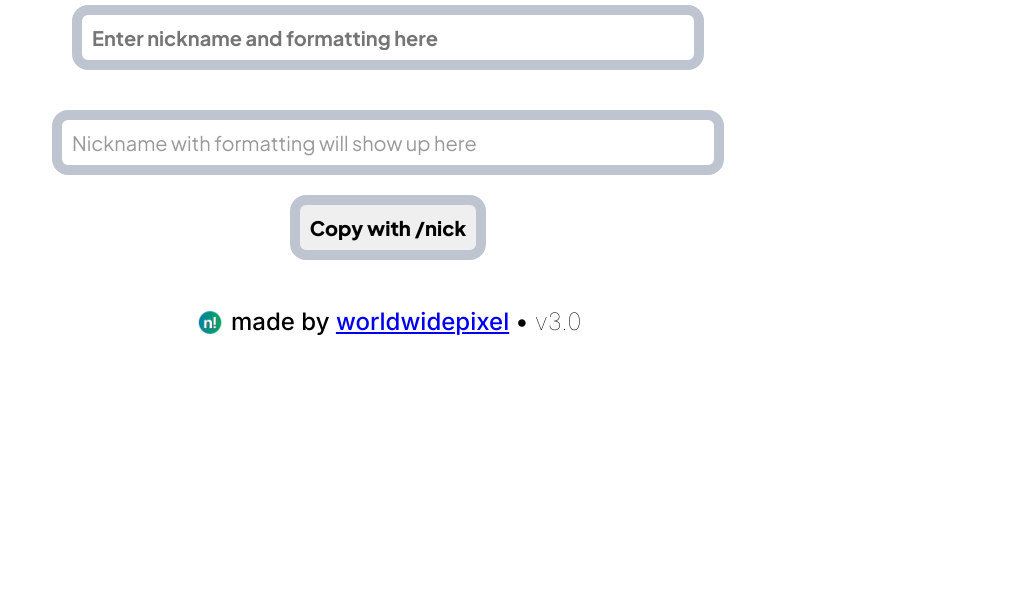
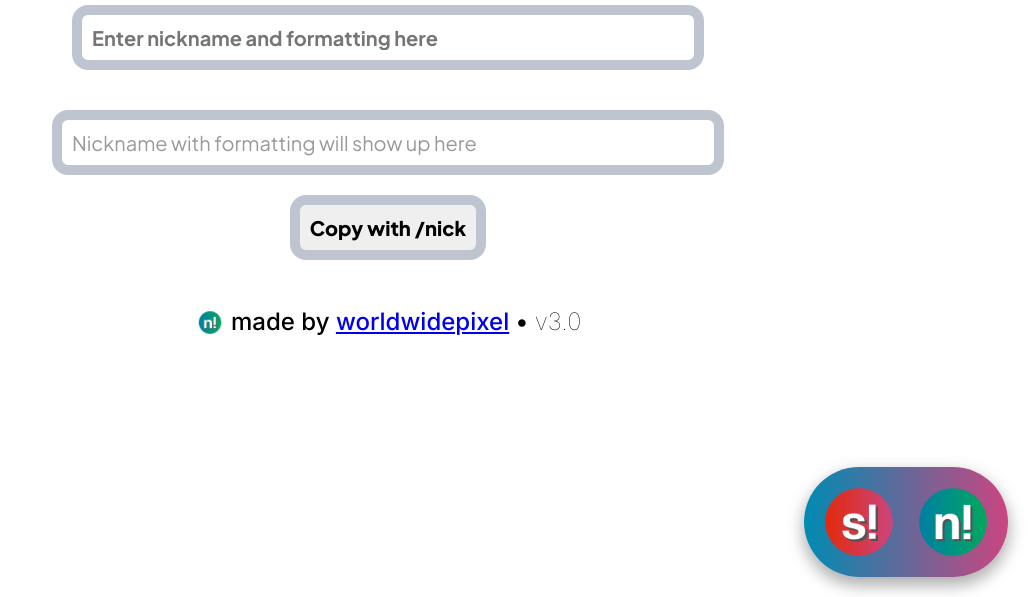
Before and after one commit to worldwidepixel/projects, a plain HTML site: page nameify.html in a window 1280 px wide. Shown: the part 203-800 px from the top of the page, without its empty margins (252-1280 px from the left). Drawn offline with nearby package versions, Linux system fonts and the light colour scheme.

Commit message:
Addition of the switcher

```diff
--- a/nameify.html
+++ b/nameify.html
@@ -1,6 +1,7 @@
 <html>
 	<head>
 		<title>Name-ify - claim your style</title>
+<!--		<script src="https://unpkg.com/@barba/core"></script> -->
 		<link rel="icon" type="image/png" href="./nameify.png">
 		<link rel="preconnect" href="https://fonts.googleapis.com">
 		<link rel="preconnect" href="https://fonts.gstatic.com" crossorigin>
@@ -230,8 +231,31 @@
 			translate: 0px 7.5px;
 		}
 
+		.switcher-container {
+			box-shadow: 0 8px 16px 0 rgba(0,0,0,0.2), 0 6px 20px 0 rgba(0,0,0,0.19);
+			border-radius:100px;
+			background: linear-gradient(90deg, rgba(0,139,178,1) 0%, rgba(203,69,128,1) 100%);
+			padding:10px;
+			position: fixed;
+			bottom: 20px;
+			right: 20px;
+			height:90px;
+		}
+
+		.simg {
+			height:90px;
+			transition-duration: 0.4s;
+		}
+		.simg:hover {
+			transition-duration: 0.4s;
+			filter: brightness(1.25);
+		}
+
 	</style>
-	<body>
+	<body data-barba="wrapper">
+
+
+<main data-barba="container" data-barba-namespace="name">
 
 		<center>
 		<h1 class="title">Name-ify</h1>
@@ -262,6 +286,37 @@
 		</div>
 
 </center>
+
+</main>
+
+<!--Swap page area-->
+
+<div class="switcher-container">
+<a href="./servify.html"><img class="simg" src="./servify512.png"></a>
+<a href="./nameify.html"><img class="simg" src="./nameify512.png"></a>
+
+</div>
+
+<!--GSAP ANIMATION LIBRARY-->
+<!--<script src="https://cdnjs.cloudflare.com/ajax/libs/gsap/3.11.4/gsap.min.js"></script> -->
+
+<!--Some barba.js stuff-->
+<!--
+<script>
+console.log("barba.js is working");
+barba.init({
+	transitions: [{
+    name: 'serv',
+		sync: true,
+		once() {},
+    leave() {},
+    enter() {},
+  }]
+})
+</script> -->
+
+<!--Actual page code-->
+
 		<script>
 		window.onload = function() {
 	console.log("%cName-ify by WorldWidePixel, with open-source components", "color:black; font-size:20px; font-family:inter; font-weight:900; text-align:center;");
```
Also changed, not shown: servify.html (+60 -1 lines).
